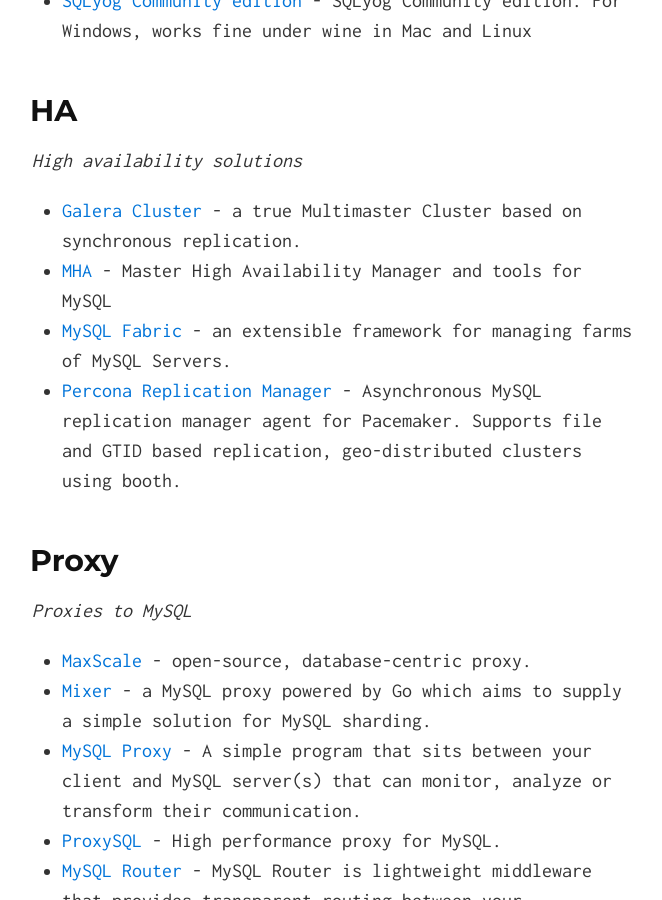
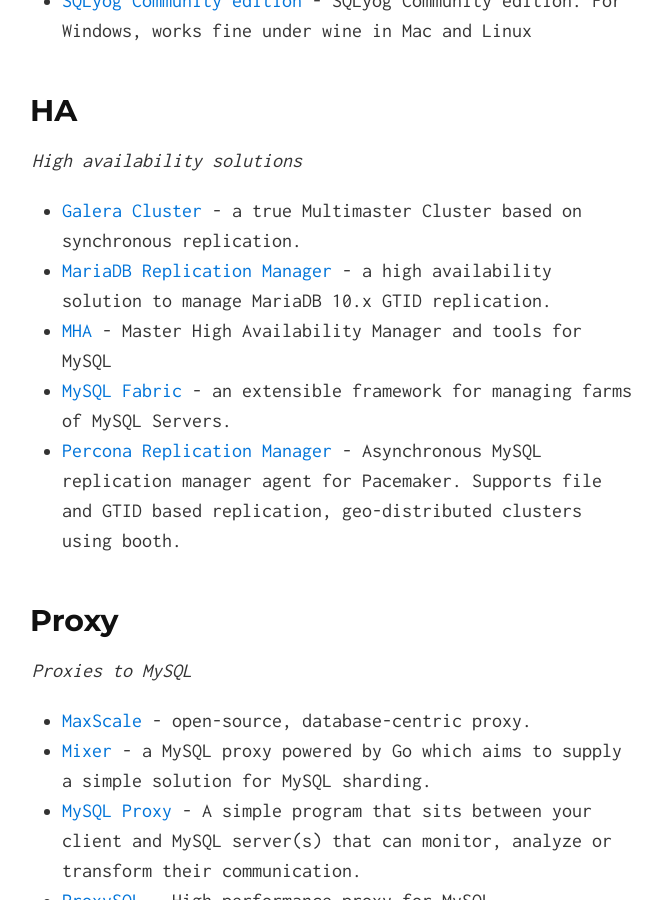
Before and after one commit to shlomi-noach/awesome-mysql, a Jekyll site: the page built from index.md, in a window 1280 px wide and 900 px high, scrolled down 4404 px. Shown: the whole window, without its empty margins (308-970 px from the left). Built offline with Jekyll 4.4.1, drawn with Linux system fonts in a browser that asks for light colours.

Commit message:
Add MariaDB replication-manager

```diff
--- a/index.md
+++ b/index.md
@@ -120,6 +120,7 @@
 *High availability solutions*
 
 - [Galera Cluster](http://galeracluster.com/products/) - a true Multimaster Cluster based on synchronous replication.
+- [MariaDB Replication Manager](https://github.com/mariadb-corporation/replication-manager) - a high availability solution to manage MariaDB 10.x GTID replication.
 - [MHA](http://code.google.com/p/mysql-master-ha/) - Master High Availability Manager and tools for MySQL
 - [MySQL Fabric](https://www.mysql.com/products/enterprise/fabric.html) - an extensible framework for managing farms of MySQL Servers.
 - [Percona Replication Manager](https://github.com/percona/percona-pacemaker-agents/) - Asynchronous MySQL replication manager agent for Pacemaker. Supports file and GTID based replication, geo-distributed clusters using booth.
```
